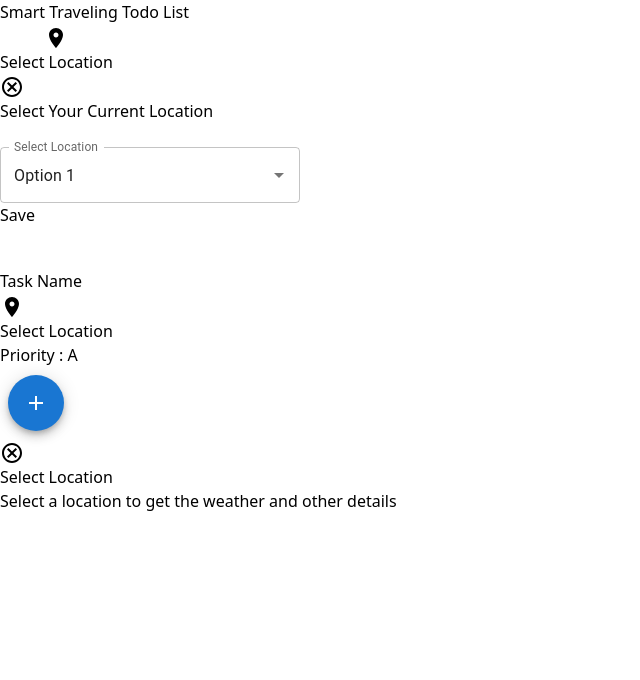
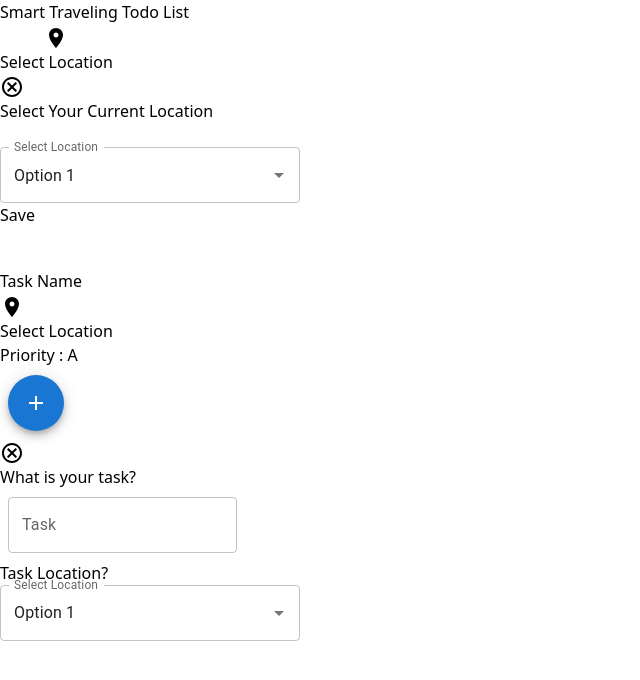
Before and after one commit to RajithaPulasthi/smart-todo-list, a React (Vite) app in the folder smart todo list/: page / in a window 1280 px wide. Shown: the top 680 px of the page, without its empty margins (0-640 px from the left). Built offline with nearby package versions, Linux system fonts and the light colour scheme.

Commit message:
Popup miner updated

```diff
--- a/smart todo list/src/components/TodoTaskPopup.tsx
+++ b/smart todo list/src/components/TodoTaskPopup.tsx
@@ -1,11 +1,19 @@
 import CancelOutlinedIcon from "@mui/icons-material/CancelOutlined";
+import TextField from "@mui/material/TextField";
+import Autocomplete from "@mui/material/Autocomplete";
+import * as React from "react";
+import Box from "@mui/material/Box";
 
 interface TodoTaskPopupProps {
   open: boolean;
   onClose: () => void;
 }
 
+const options = ["Option 1", "Option 2", "Option 3"];
+
 const TodoTaskPopup = ({ open, onClose }: TodoTaskPopupProps) => {
+  const [value, setValue] = React.useState<string | null>(options[0]);
+  const [inputValue, setInputValue] = React.useState("");
   return (
     <div
       className={`fixed inset-0 z-50 overflow-y-auto
@@ -13,14 +21,7 @@ const TodoTaskPopup = ({ open, onClose }: TodoTaskPopupProps) => {
         flex items-center justify-center
         p-4 sm:p-6 md:p-8   ${open ? "visible" : "invisible"}`}
     >
-      <div
-        className="relative  w-full max-w-screen-lg rounded-md
-          bg-white
-           shadow-2xl
-          border border-gray-200 dark:border-gray-700
-          max-h-[90vh] overflow-y-auto
-          "
-      >
+      <div className=" bg-blue-700 rounded-2xl">
         <div className="flex justify-end p-4">
           <button
             onClick={onClose}
@@ -29,11 +30,59 @@ const TodoTaskPopup = ({ open, onClose }: TodoTaskPopupProps) => {
             <CancelOutlinedIcon />
           </button>
         </div>
-        <div className="p-4">
-          <h1 className="text-2xl font-bold">Select Location</h1>
-          <p className="text-gray-500">
-            Select a location to get the weather and other details
-          </p>
+        <div className="p-4 w-[30vw] h-[40vh]">
+          <form action="onclick">
+            <div className="sm:col-span-3">
+              <label className="block font-medium text-white text-xl place-self-center ">
+                What is your task?
+              </label>
+              <Box
+                component="form"
+                sx={{ "& > :not(style)": { m: 1, width: "25ch" } }}
+                noValidate
+                autoComplete="off"
+              >
+                <TextField
+                  id="outlined-basic"
+                  label="Task"
+                  variant="outlined"
+                />
+              </Box>
+            </div>
+            <div>
+
+              <div className=" text-white">
+              <label className="block font-medium text-white text-xl place-self-center ">
+                Task Location?
+              </label>
+                <br />
+                <Autocomplete
+                  value={value}
+                  onChange={(
+                    _: React.SyntheticEvent,
+                    newValue: string | null
+                  ) => {
+                    setValue(newValue);
+                  }}
+                  inputValue={inputValue}
+                  onInputChange={(_, newInputValue) => {
+                    setInputValue(newInputValue);
+                  }}
+                  id="controllable-states-demo"
+                  options={options}
+                  sx={{ width: 300 }}
+                  renderInput={(params) => (
+                    <TextField
+                      {...params}
+                      label="Select Location"
+                      sx={{ bgColor: "white", borderColor: "white" }}
+                    />
+                  )}
+                />
+              </div>
+            </div>
+            <div></div>
+          </form>
         </div>
       </div>
     </div>
```
